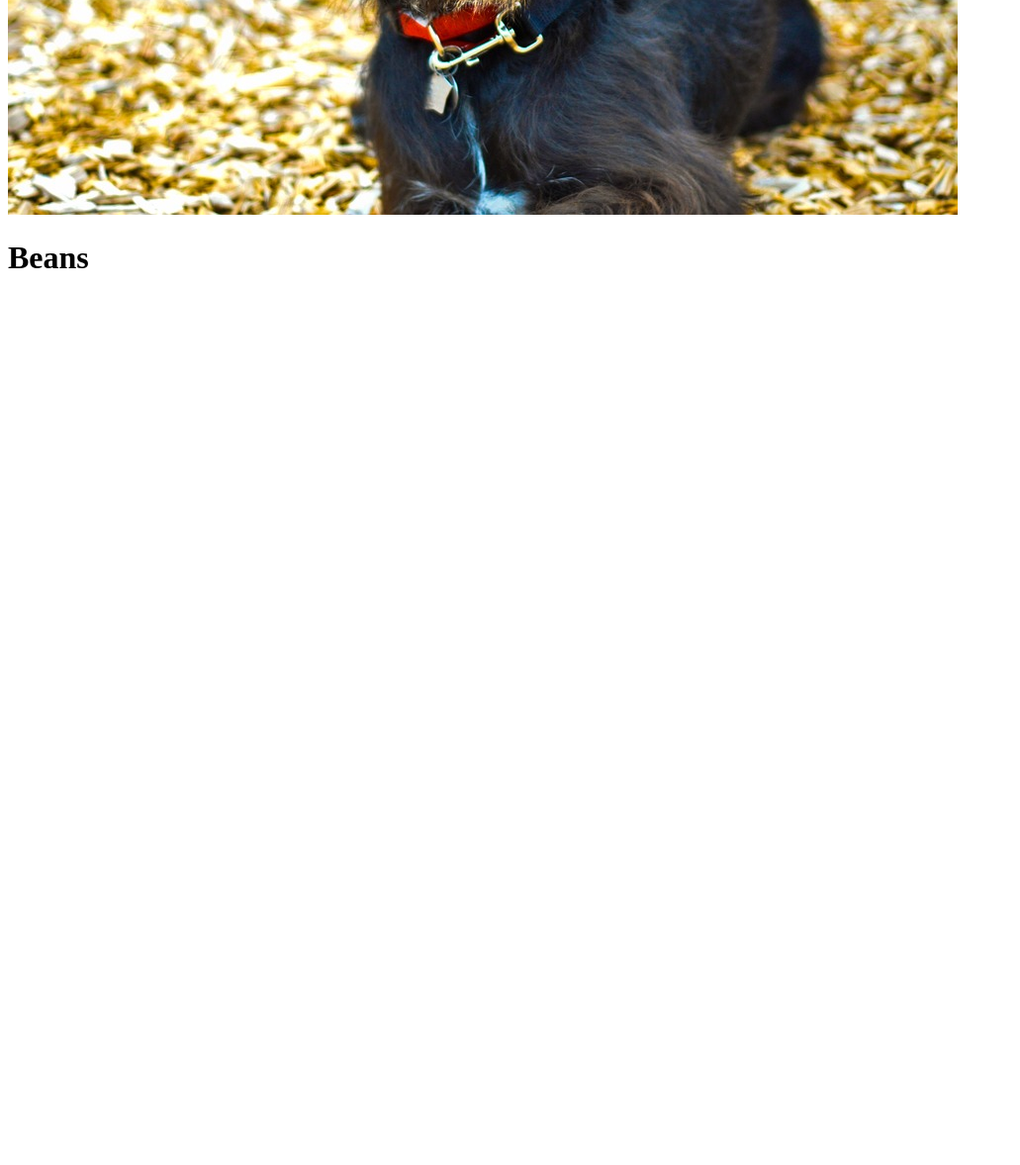
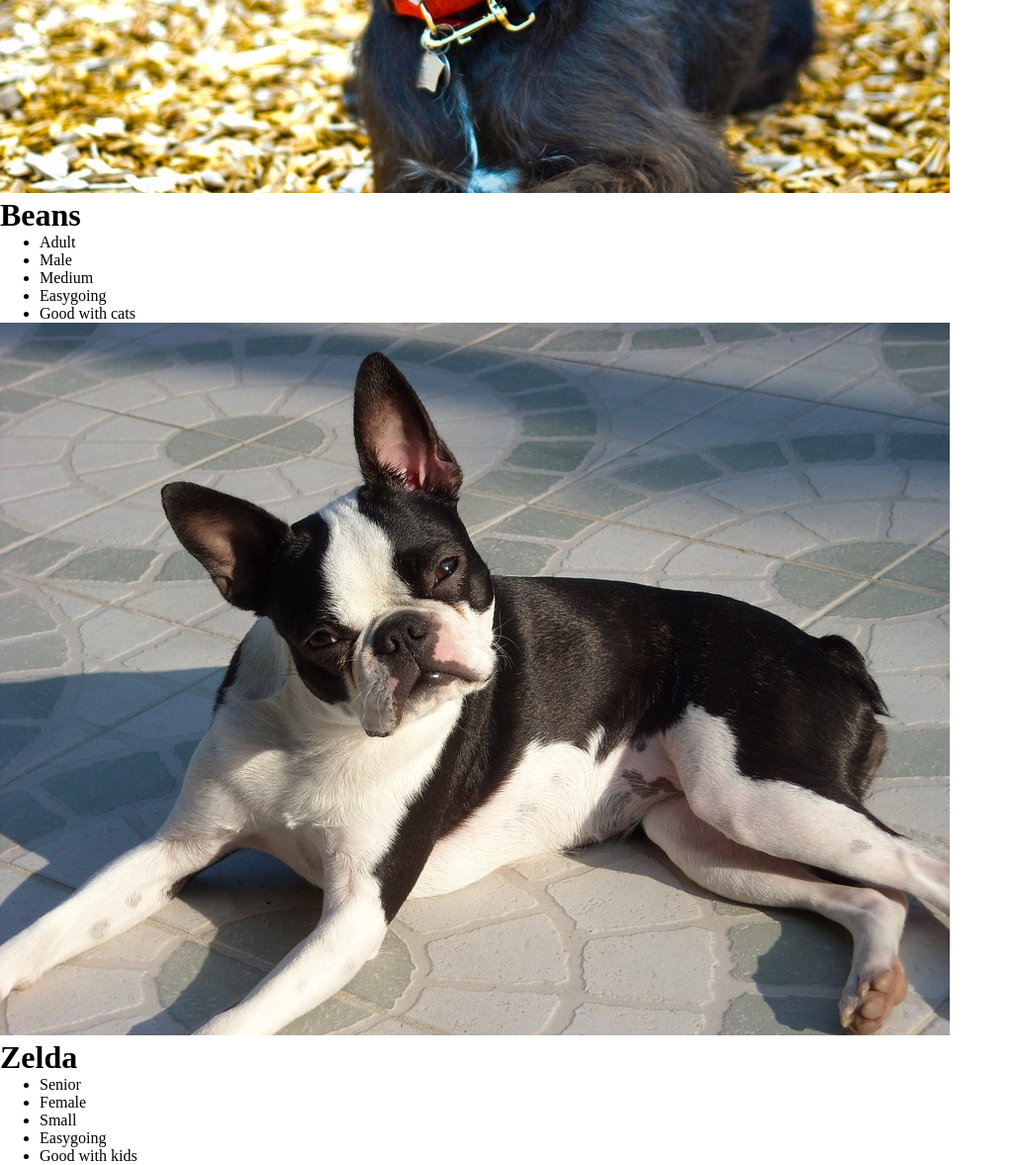
Before and after one commit to Momentum-Team-10/build-a-dog-adoption-website-TrentHurlbut, a plain HTML site: page index.html in a window 1280 px wide. Shown: the part 582-1759 px from the top of the page at 99% size, without its empty margins (0-1031 px from the left). Before the commit the page ends 882 px from the top, so only its background shows below. Drawn offline with nearby package versions, Linux system fonts and the light colour scheme.

Commit message:
header margins eliminated

```diff
--- a/index.html
+++ b/index.html
@@ -19,6 +19,25 @@
       <div class="main" id="dog">
         <img src="./starter_files/images/beans.jpg" alt="Beans" />
         <h1>Beans</h1>
+        <ul>
+          <li>Adult</li>
+          <li>Male</li>
+          <li>Medium</li>
+          <li>Easygoing</li>
+          <li>Good with cats</li>
+        </ul>
+        <ul></ul>
+      </div>
+      <div class="main" id="dog">
+        <img src="./starter_files/images/boston-terrier.jpg" alt="Zelda" />
+        <h1>Zelda</h1>
+        <ul>
+          <li>Senior</li>
+          <li>Female</li>
+          <li>Small</li>
+          <li>Easygoing</li>
+          <li>Good with kids</li>
+        </ul>
         <ul></ul>
       </div>
     </div>
--- a/styles.css
+++ b/styles.css
@@ -9,12 +9,16 @@
     U+FE2E-FE2F;
 }
 
+* {
+  margin: 0;
+}
+
 .header {
   background-color: #004175;
   font-family: 'Open Sans';
   font-weight: 1000 !important;
   font-size: 20px;
-  padding: 20px;
+  padding: 40px;
   padding-left: 70px;
   border-bottom: 5px solid #89deef;
   color: white;
```
